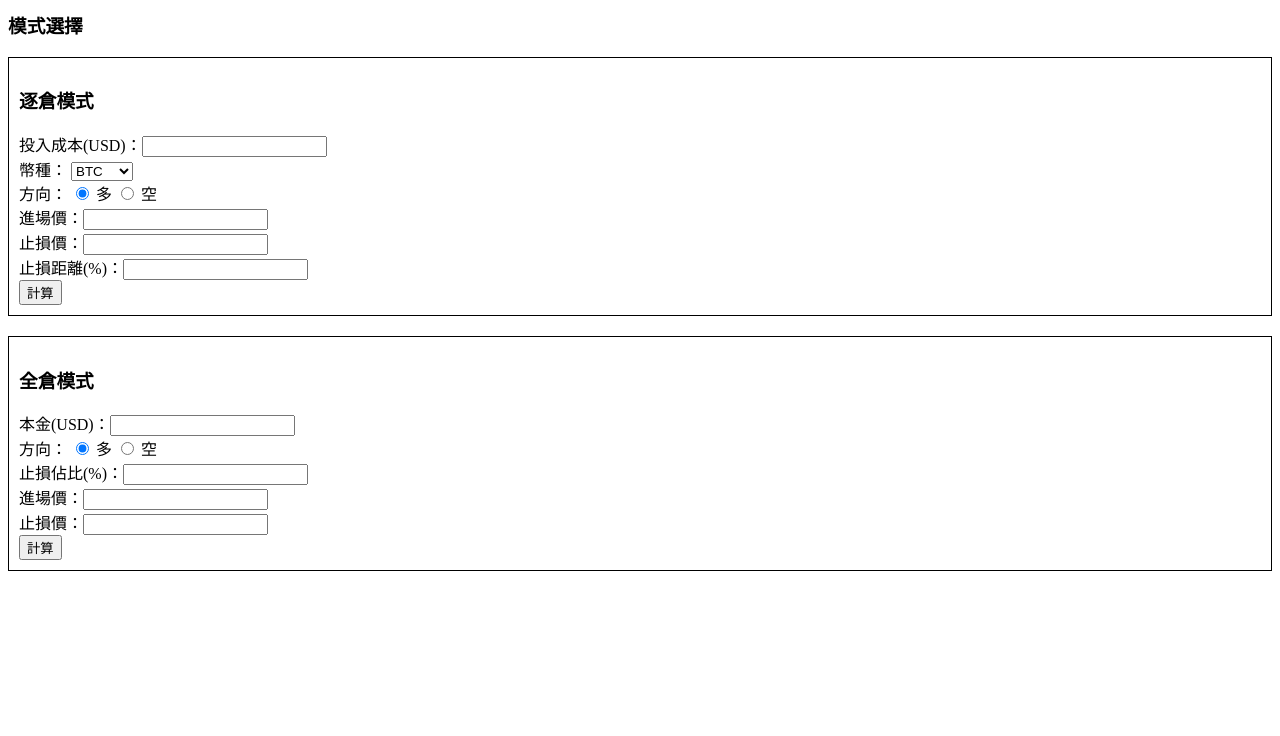
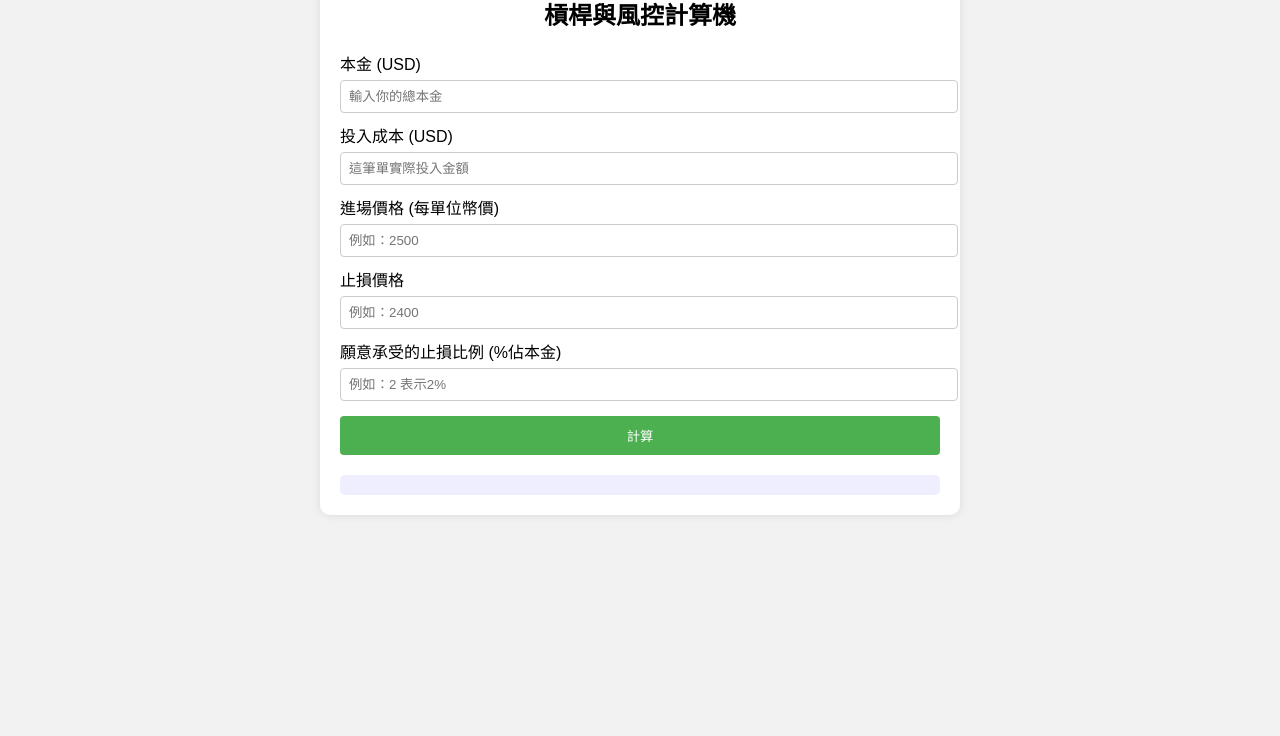
Before and after one commit to meuw11/-, a plain HTML site: page index.html in a window 1280 px wide. Shown: the part 64-800 px from the top of the page. Drawn offline with Linux system fonts and the light colour scheme.

Commit message:
Update index.html

```diff
--- a/index.html
+++ b/index.html
@@ -1,102 +1,112 @@
 <!DOCTYPE html>
-<html lang="en">
+<html lang="zh-Hant">
 <head>
   <meta charset="UTF-8" />
   <meta name="viewport" content="width=device-width, initial-scale=1.0" />
-  <title>永續合約止損計算器</title>
+  <title>槓桿計算機</title>
+  <style>
+    body {
+      font-family: Arial, sans-serif;
+      background-color: #f2f2f2;
+      margin: 0;
+      padding: 20px;
+    }
+    .container {
+      max-width: 600px;
+      margin: auto;
+      background: white;
+      padding: 20px;
+      border-radius: 10px;
+      box-shadow: 0 0 10px rgba(0,0,0,0.1);
+    }
+    h2 {
+      text-align: center;
+    }
+    label {
+      display: block;
+      margin-top: 10px;
+    }
+    input, select {
+      width: 100%;
+      padding: 8px;
+      margin-top: 5px;
+      border: 1px solid #ccc;
+      border-radius: 4px;
+    }
+    button {
+      margin-top: 15px;
+      padding: 10px;
+      width: 100%;
+      background-color: #4CAF50;
+      color: white;
+      border: none;
+      border-radius: 4px;
+      cursor: pointer;
+    }
+    button:hover {
+      background-color: #45a049;
+    }
+    .output {
+      margin-top: 20px;
+      background-color: #eef;
+      padding: 10px;
+      border-radius: 5px;
+    }
+  </style>
+</head>
+<body>
+  <div class="container">
+    <h2>槓桿與風控計算機</h2>
+
+    <label for="capital">本金 (USD)</label>
+    <input type="number" id="capital" placeholder="輸入你的總本金" />
+
+    <label for="cost">投入成本 (USD)</label>
+    <input type="number" id="cost" placeholder="這筆單實際投入金額" />
+
+    <label for="price">進場價格 (每單位幣價)</label>
+    <input type="number" id="price" placeholder="例如：2500" />
+
+    <label for="stop">止損價格</label>
+    <input type="number" id="stop" placeholder="例如：2400" />
+
+    <label for="stopPercent">願意承受的止損比例 (%佔本金)</label>
+    <input type="number" id="stopPercent" placeholder="例如：2 表示2%" />
+
+    <button onclick="calculate()">計算</button>
+
+    <div class="output" id="output"></div>
+  </div>
+
   <script>
-    function updateStopLossDistance() {
-      const entry = parseFloat(document.getElementById("entryPrice").value);
-      const stop = parseFloat(document.getElementById("stopPrice").value);
-      if (!isNaN(entry) && !isNaN(stop) && entry !== 0) {
-        const distance = Math.abs((entry - stop) / entry * 100).toFixed(2);
-        document.getElementById("stopDistance").value = distance;
-      }
-    }
+    function calculate() {
+      const capital = parseFloat(document.getElementById('capital').value);
+      const cost = parseFloat(document.getElementById('cost').value);
+      const price = parseFloat(document.getElementById('price').value);
+      const stop = parseFloat(document.getElementById('stop').value);
+      const stopPercent = parseFloat(document.getElementById('stopPercent').value);
 
-    function calculateIsolated() {
-      const cost = parseFloat(document.getElementById("cost").value);
-      const entry = parseFloat(document.getElementById("entryPrice").value);
-      const stop = parseFloat(document.getElementById("stopPrice").value);
-      const direction = document.querySelector('input[name="direction"]:checked').value;
-
-      if (isNaN(cost) || isNaN(entry) || isNaN(stop)) return;
-
-      let lossRate;
-      if (direction === "long") {
-        lossRate = (entry - stop) / entry;
-      } else {
-        lossRate = (stop - entry) / entry;
+      if (!capital || !cost || !price || !stop || !stopPercent || stop >= price) {
+        document.getElementById('output').innerText = '請確認所有輸入數值均有效，且止損價低於進場價';
+        return;
       }
 
-      const leverage = Math.floor(1 / Math.abs(lossRate));
-      const lossAmount = cost;
+      const positionSize = cost / price;
+      const leverage = cost / (price * positionSize);
+      const lossPerUnit = price - stop;
+      const totalLoss = lossPerUnit * positionSize;
+      const maxAcceptableLoss = capital * (stopPercent / 100);
+      const stopPercentUsed = (totalLoss / capital) * 100;
 
-      document.getElementById("isolatedResult").innerHTML =
-        `建議槓桿倍數：${leverage} 倍<br>` +
-        `潛在虧損：$${lossAmount.toFixed(2)} (${(Math.abs(lossRate * leverage) * 100).toFixed(2)}%)<br>` +
-        `倉位價值：約 $${(cost * leverage).toFixed(2)} 美金`;
-    }
-
-    function calculateCross() {
-      const capital = parseFloat(document.getElementById("capital").value);
-      const stopPercent = parseFloat(document.getElementById("stopPercent").value);
-      const entry = parseFloat(document.getElementById("entryPriceCross").value);
-      const stop = parseFloat(document.getElementById("stopPriceCross").value);
-      const direction = document.querySelector('input[name="directionCross"]:checked').value;
-
-      if (isNaN(capital) || isNaN(stopPercent) || isNaN(entry) || isNaN(stop)) return;
-
-      let lossRate;
-      if (direction === "long") {
-        lossRate = (entry - stop) / entry;
-      } else {
-        lossRate = (stop - entry) / entry;
-      }
-
-      const leverage = Math.floor((stopPercent / 100) / Math.abs(lossRate));
-      const positionValue = capital * leverage;
-
-      document.getElementById("crossResult").innerHTML =
-        `建議槓桿倍數：${leverage} 倍<br>` +
-        `潛在虧損：$${(capital).toFixed(2)} (${stopPercent.toFixed(2)}%)<br>` +
-        `倉位價值：約 $${positionValue.toFixed(2)} 美金`;
+      document.getElementById('output').innerHTML = `
+        🧮 倉位大小：<b>${positionSize.toFixed(4)}</b> 單位幣<br />
+        💸 槓桿倍率：<b>${(price * positionSize / cost).toFixed(2)} 倍</b><br />
+        📉 最大虧損（若跌到止損價）：<b>${totalLoss.toFixed(2)} USD</b><br />
+        ⚠️ 本金佔比損失：<b>${stopPercentUsed.toFixed(2)}%</b><br />
+        ✅ 你設定的可承受損失：<b>${maxAcceptableLoss.toFixed(2)} USD（${stopPercent}%）</b><br />
+        ${totalLoss > maxAcceptableLoss ? '<span style="color:red">⚠️ 超出可承受風險！請降低倉位或調整止損。</span>' : '<span style="color:green">✅ 在可承受風險範圍內。</span>'}
+      `;
     }
   </script>
-</head>
-<body>
-  <h2>永續合約止損計算器</h2>
-  <h3>模式選擇</h3>
-  <div style="border: 1px solid black; padding: 10px; margin-bottom: 20px">
-    <h3>逐倉模式</h3>
-    投入成本(USD)：<input type="number" id="cost" /><br />
-    幣種：
-    <select>
-      <option>BTC</option><option>ETH</option><option>SOL</option><option>DOGE</option>
-      <option>BNB</option><option>XRP</option><option>ADA</option><option>SUI</option>
-      <option>其他</option>
-    </select><br>
-    方向：
-    <input type="radio" name="direction" value="long" checked /> 多
-    <input type="radio" name="direction" value="short" /> 空<br />
-    進場價：<input type="number" id="entryPrice" oninput="updateStopLossDistance()" /><br />
-    止損價：<input type="number" id="stopPrice" oninput="updateStopLossDistance()" /><br />
-    止損距離(%)：<input type="text" id="stopDistance" readonly /><br />
-    <button onclick="calculateIsolated()">計算</button>
-    <div id="isolatedResult"></div>
-  </div>
-
-  <div style="border: 1px solid black; padding: 10px;">
-    <h3>全倉模式</h3>
-    本金(USD)：<input type="number" id="capital" /><br />
-    方向：
-    <input type="radio" name="directionCross" value="long" checked /> 多
-    <input type="radio" name="directionCross" value="short" /> 空<br />
-    止損佔比(%)：<input type="number" id="stopPercent" /><br />
-    進場價：<input type="number" id="entryPriceCross" /><br />
-    止損價：<input type="number" id="stopPriceCross" /><br />
-    <button onclick="calculateCross()">計算</button>
-    <div id="crossResult"></div>
-  </div>
 </body>
 </html>
```
